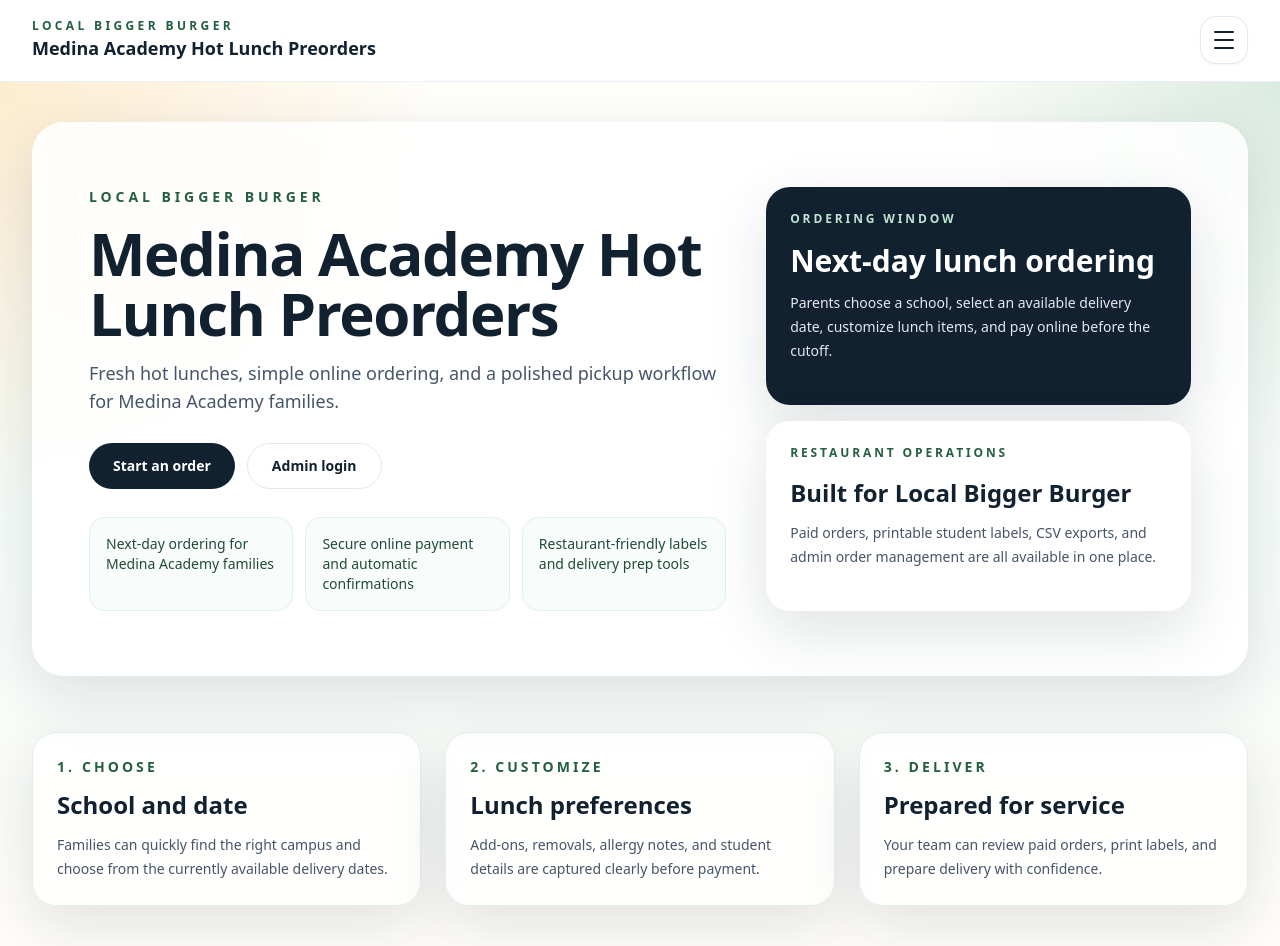
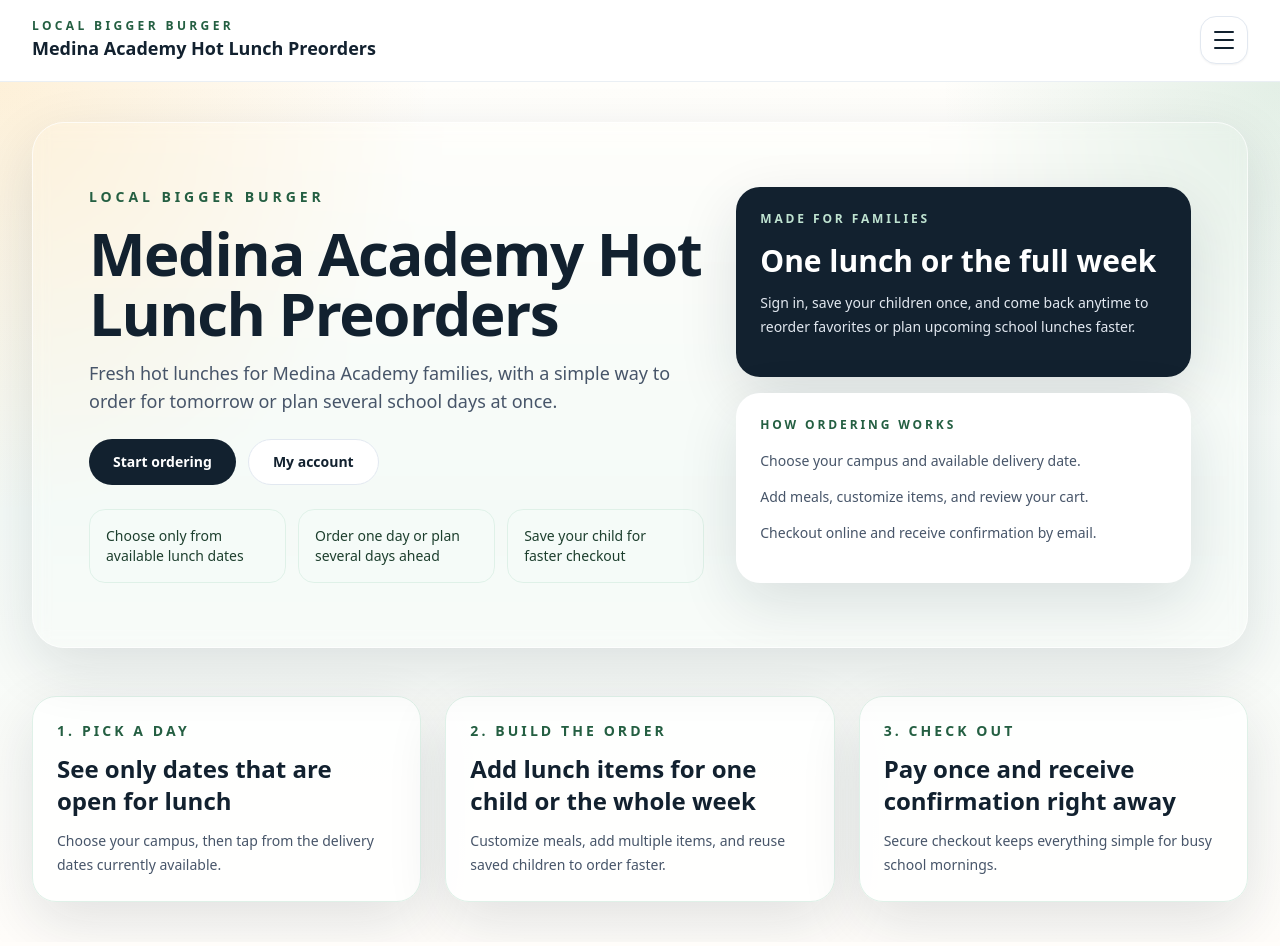
Before and after one commit to faheeds/school-order, a Next.js app: page / in a window 1280 px wide. Built offline with nearby package versions, Linux system fonts and the light colour scheme.

Commit message:
Redesign homepage for parent-first ordering

```diff
--- a/app/page.tsx
+++ b/app/page.tsx
@@ -1,26 +1,44 @@
 import Link from "next/link";
 import { Card, PageShell } from "@/components/ui";
 
-const highlights = [
-  "Next-day ordering for Medina Academy families",
-  "Secure online payment and automatic confirmations",
-  "Restaurant-friendly labels and delivery prep tools"
+const quickPoints = [
+  "Choose only from available lunch dates",
+  "Order one day or plan several days ahead",
+  "Save your child for faster checkout"
+];
+
+const steps = [
+  {
+    eyebrow: "1. Pick a Day",
+    title: "See only dates that are open for lunch",
+    body: "Choose your campus, then tap from the delivery dates currently available."
+  },
+  {
+    eyebrow: "2. Build the Order",
+    title: "Add lunch items for one child or the whole week",
+    body: "Customize meals, add multiple items, and reuse saved children to order faster."
+  },
+  {
+    eyebrow: "3. Check Out",
+    title: "Pay once and receive confirmation right away",
+    body: "Secure checkout keeps everything simple for busy school mornings."
+  }
 ];
 
 export default function HomePage() {
   return (
-    <main className="min-h-screen bg-[radial-gradient(circle_at_top_left,_rgba(245,158,11,0.18),_transparent_28%),radial-gradient(circle_at_top_right,_rgba(58,149,103,0.18),_transparent_24%),linear-gradient(180deg,_#fffefb_0%,_#f5fbf8_52%,_#fffdfa_100%)]">
-      <PageShell className="space-y-10 pb-14 pt-8 sm:space-y-14 sm:pt-12">
-        <section className="overflow-hidden rounded-[2rem] border border-white/70 bg-white/85 shadow-soft backdrop-blur">
-          <div className="grid gap-10 px-6 py-8 sm:px-10 sm:py-12 lg:grid-cols-[1.2fr_0.8fr] lg:px-14 lg:py-16">
-            <div className="space-y-7">
+    <main className="min-h-screen bg-[radial-gradient(circle_at_top_left,_rgba(245,158,11,0.14),_transparent_28%),radial-gradient(circle_at_top_right,_rgba(58,149,103,0.14),_transparent_22%),linear-gradient(180deg,_#fffefb_0%,_#f4faf7_50%,_#fffdfa_100%)]">
+      <PageShell className="space-y-8 pb-14 pt-8 sm:space-y-12 sm:pt-12">
+        <section className="overflow-hidden rounded-[2rem] border border-white/70 bg-white/88 shadow-soft backdrop-blur">
+          <div className="grid gap-8 px-6 py-8 sm:px-10 sm:py-12 lg:grid-cols-[1.15fr_0.85fr] lg:px-14 lg:py-16">
+            <div className="space-y-6">
               <div className="space-y-4">
                 <p className="text-sm font-semibold uppercase tracking-[0.28em] text-brand-700">Local Bigger Burger</p>
                 <h1 className="max-w-4xl text-4xl font-semibold leading-tight tracking-tight text-ink sm:text-5xl lg:text-6xl">
                   Medina Academy Hot Lunch Preorders
                 </h1>
                 <p className="max-w-2xl text-base leading-7 text-slate-600 sm:text-lg">
-                  Fresh hot lunches, simple online ordering, and a polished pickup workflow for Medina Academy families.
+                  Fresh hot lunches for Medina Academy families, with a simple way to order for tomorrow or plan several school days at once.
                 </p>
               </div>
 
@@ -29,20 +47,20 @@
                   href="/order"
                   className="inline-flex items-center justify-center rounded-full bg-ink px-6 py-3 text-sm font-semibold text-white transition hover:bg-slate-800"
                 >
-                  Start an order
+                  Start ordering
                 </Link>
                 <Link
-                  href="/admin/login"
+                  href="/account"
                   className="inline-flex items-center justify-center rounded-full border border-slate-200 bg-white px-6 py-3 text-sm font-semibold text-ink transition hover:border-brand-300 hover:text-brand-700"
                 >
-                  Admin login
+                  My account
                 </Link>
               </div>
 
               <div className="grid gap-3 sm:grid-cols-3">
-                {highlights.map((item) => (
-                  <div key={item} className="rounded-2xl border border-brand-100 bg-brand-50/70 px-4 py-4 text-sm font-medium text-brand-800">
-                    {item}
+                {quickPoints.map((point) => (
+                  <div key={point} className="rounded-2xl border border-brand-100 bg-brand-50/70 px-4 py-4 text-sm font-medium text-brand-900">
+                    {point}
                   </div>
                 ))}
               </div>
@@ -50,45 +68,32 @@
 
             <div className="grid gap-4">
               <Card className="border-0 bg-ink p-6 text-white">
-                <p className="text-xs font-semibold uppercase tracking-[0.24em] text-brand-200">Ordering Window</p>
-                <p className="mt-4 text-3xl font-semibold">Next-day lunch ordering</p>
+                <p className="text-xs font-semibold uppercase tracking-[0.24em] text-brand-200">Made for Families</p>
+                <p className="mt-4 text-3xl font-semibold">One lunch or the full week</p>
                 <p className="mt-3 text-sm leading-6 text-slate-200">
-                  Parents choose a school, select an available delivery date, customize lunch items, and pay online before the cutoff.
+                  Sign in, save your children once, and come back anytime to reorder favorites or plan upcoming school lunches faster.
                 </p>
               </Card>
               <Card className="border-0 bg-white p-6">
-                <p className="text-xs font-semibold uppercase tracking-[0.24em] text-brand-700">Restaurant Operations</p>
-                <p className="mt-4 text-2xl font-semibold text-ink">Built for Local Bigger Burger</p>
-                <p className="mt-3 text-sm leading-6 text-slate-600">
-                  Paid orders, printable student labels, CSV exports, and admin order management are all available in one place.
-                </p>
+                <p className="text-xs font-semibold uppercase tracking-[0.24em] text-brand-700">How Ordering Works</p>
+                <div className="mt-4 space-y-3 text-sm leading-6 text-slate-600">
+                  <p>Choose your campus and available delivery date.</p>
+                  <p>Add meals, customize items, and review your cart.</p>
+                  <p>Checkout online and receive confirmation by email.</p>
+                </div>
               </Card>
             </div>
           </div>
         </section>
 
         <section className="grid gap-6 lg:grid-cols-3">
-          <Card className="space-y-3 bg-white/90">
-            <p className="text-sm font-semibold uppercase tracking-[0.22em] text-brand-700">1. Choose</p>
-            <h2 className="text-2xl font-semibold text-ink">School and date</h2>
-            <p className="text-sm leading-6 text-slate-600">
-              Families can quickly find the right campus and choose from the currently available delivery dates.
-            </p>
-          </Card>
-          <Card className="space-y-3 bg-white/90">
-            <p className="text-sm font-semibold uppercase tracking-[0.22em] text-brand-700">2. Customize</p>
-            <h2 className="text-2xl font-semibold text-ink">Lunch preferences</h2>
-            <p className="text-sm leading-6 text-slate-600">
-              Add-ons, removals, allergy notes, and student details are captured clearly before payment.
-            </p>
-          </Card>
-          <Card className="space-y-3 bg-white/90">
-            <p className="text-sm font-semibold uppercase tracking-[0.22em] text-brand-700">3. Deliver</p>
-            <h2 className="text-2xl font-semibold text-ink">Prepared for service</h2>
-            <p className="text-sm leading-6 text-slate-600">
-              Your team can review paid orders, print labels, and prepare delivery with confidence.
-            </p>
-          </Card>
+          {steps.map((step) => (
+            <Card key={step.title} className="space-y-3 bg-white/90">
+              <p className="text-sm font-semibold uppercase tracking-[0.22em] text-brand-700">{step.eyebrow}</p>
+              <h2 className="text-2xl font-semibold text-ink">{step.title}</h2>
+              <p className="text-sm leading-6 text-slate-600">{step.body}</p>
+            </Card>
+          ))}
         </section>
       </PageShell>
     </main>
```
